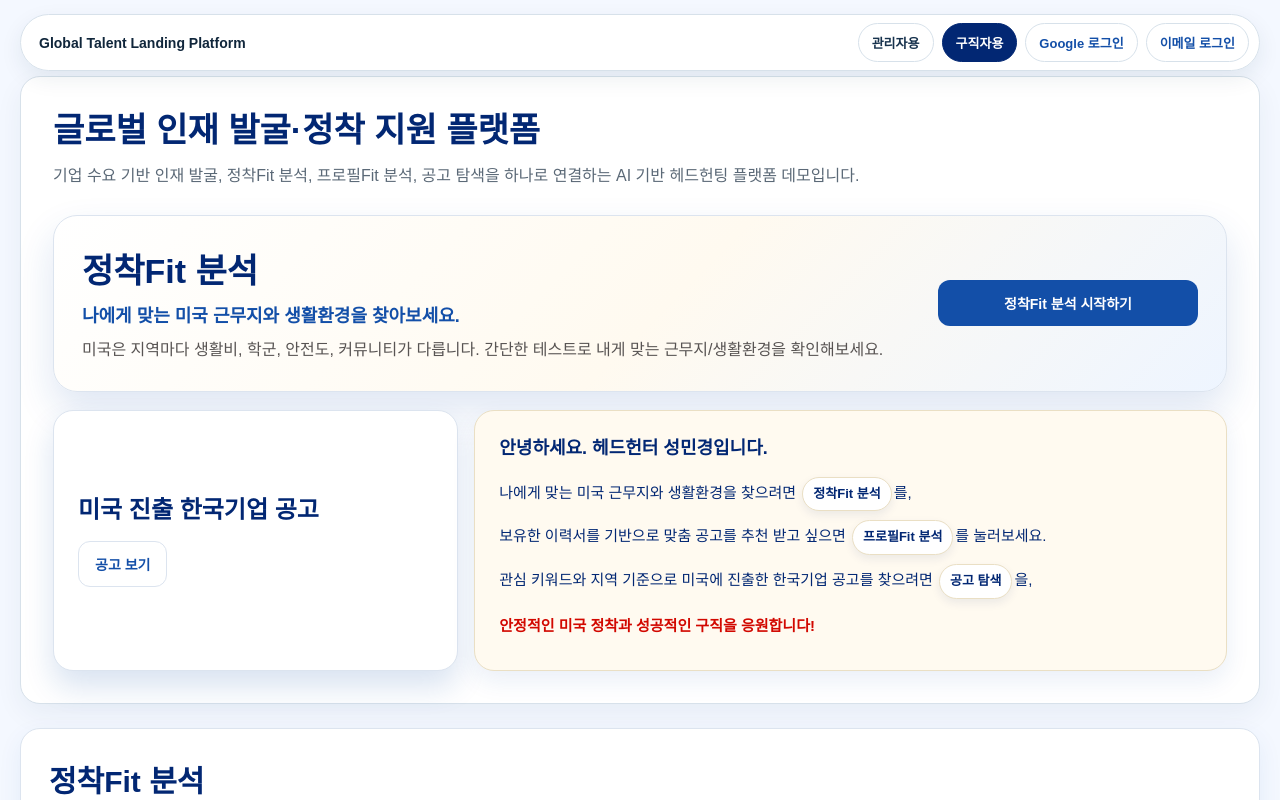
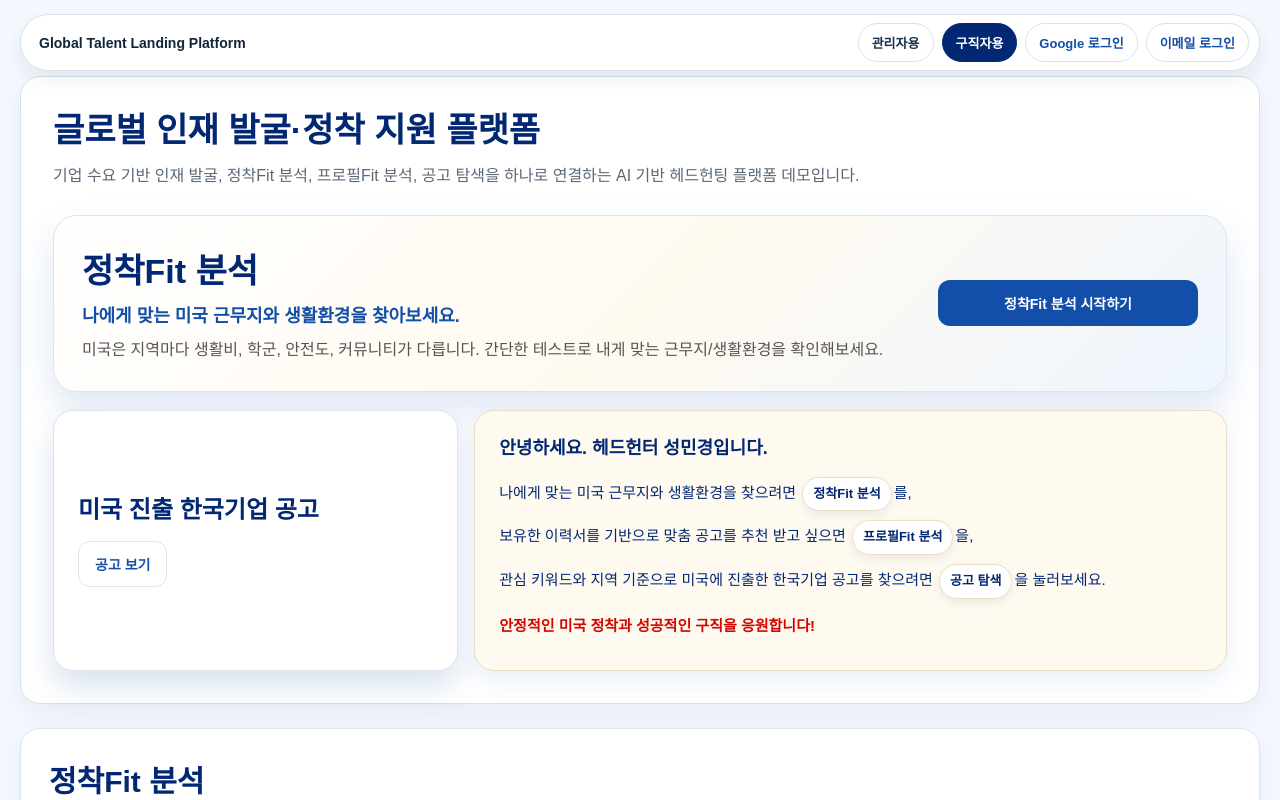
Before and after one commit to miaminkyong/global-talent-matching-mvp, a React (Vite) app: page / in a window 1280 px wide. Shown: the top 800 px of the page. Built offline with nearby package versions, Linux system fonts and the light colour scheme.

Commit message:
Fix text formatting in App.jsx

```diff
--- a/src/App.jsx
+++ b/src/App.jsx
@@ -1117,14 +1117,14 @@ export default function App() {
                     <button className="inline-link-pill" onClick={() => goToSeekerTab("profile")}>
                       프로필Fit 분석
                     </button>
-                    를 눌러보세요.
+                    을,
                   </p>
                   <p>
                     관심 키워드와 지역 기준으로 미국에 진출한 한국기업 공고를 찾으려면{" "}
                     <button className="inline-link-pill" onClick={() => goToSeekerTab("explore")}>
                       공고 탐색
                     </button>
-                    을,
+                    을 눌러보세요.
                   </p>
 
                   <p className="welcome-closing">안정적인 미국 정착과 성공적인 구직을 응원합니다!</p>
```
